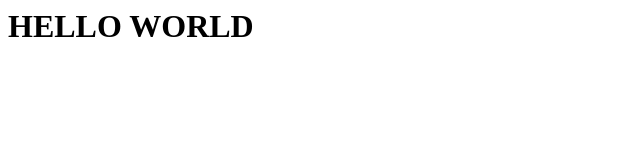
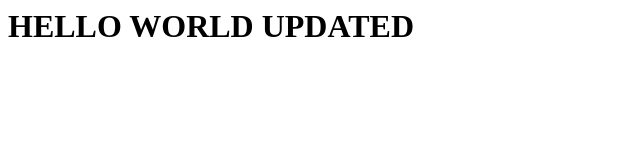
Before and after one commit to minhhieuuet/html-demo, a plain HTML site: page index.html in a window 1280 px wide. Shown: the whole page, without its empty margins (0-640 px from the left). Drawn offline with Linux system fonts and the light colour scheme.

Commit message:
Update index.html

```diff
--- a/index.html
+++ b/index.html
@@ -1 +1 @@
-<h1>HELLO WORLD</h1>
+<h1>HELLO WORLD UPDATED</h1>
```
